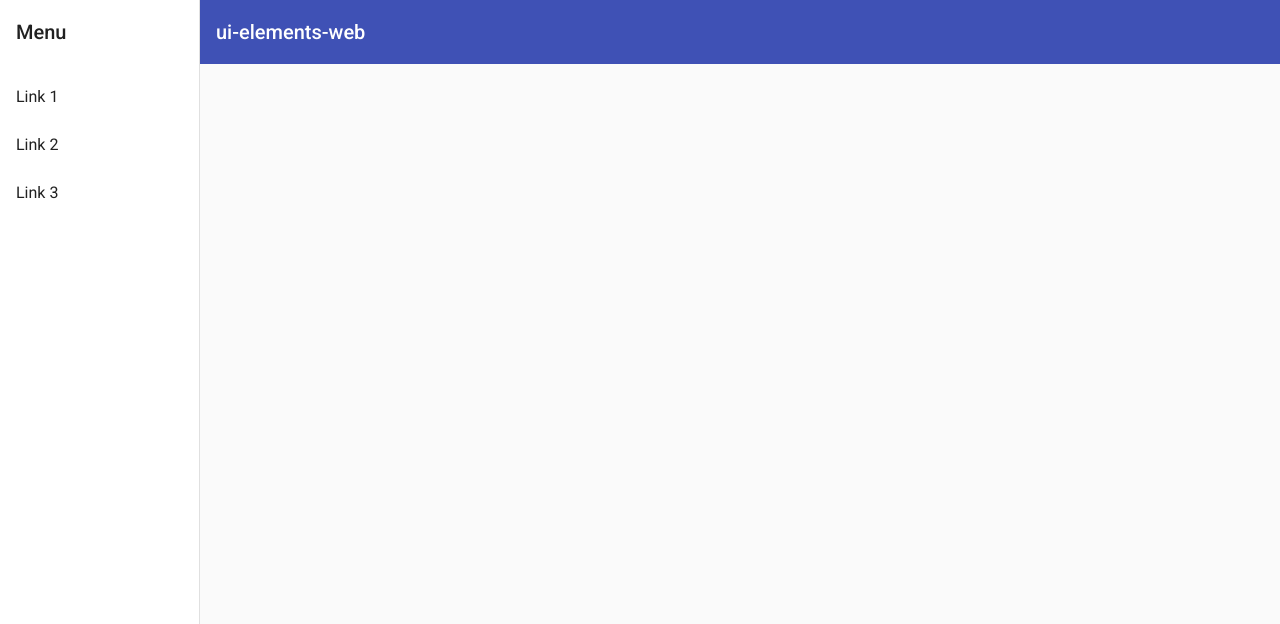
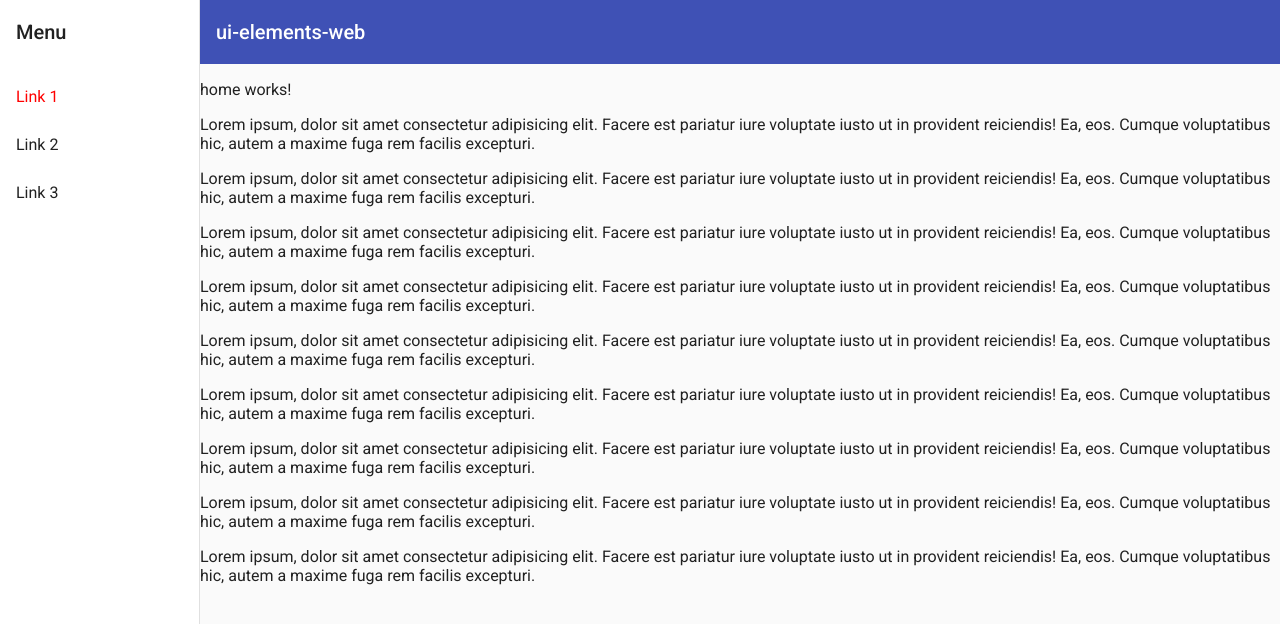
Before and after one commit to MauroGmz/ui-elements-web, an Angular app: page /home in a window 1280 px wide. Shown: the top 624 px of the page. Built offline with nearby package versions, Linux system fonts and the light colour scheme.

Commit message:
finished functionality and routing of thesidenav

```diff
--- a/src/app/app.component.html
+++ b/src/app/app.component.html
@@ -1 +1,3 @@
-<app-nav-main></app-nav-main>
+<app-nav-main>
+    <router-outlet></router-outlet>
+</app-nav-main>
--- /dev/null
+++ b/src/app/apps/apps.component.html
@@ -0,0 +1 @@
+<p>apps works!</p>
--- /dev/null
+++ b/src/app/apps/apps.component.ts
@@ -0,0 +1,15 @@
+import { Component, OnInit } from '@angular/core';
+
+@Component({
+  selector: 'app-apps',
+  templateUrl: './apps.component.html',
+  styleUrls: ['./apps.component.css']
+})
+export class AppsComponent implements OnInit {
+
+  constructor() { }
+
+  ngOnInit(): void {
+  }
+
+}
--- a/src/app/home/home.component.html
+++ b/src/app/home/home.component.html
@@ -1 +1,28 @@
 <p>home works!</p>
+<p>Lorem ipsum, dolor sit amet consectetur adipisicing elit.
+Facere est pariatur iure voluptate iusto ut in provident reiciendis! Ea, eos.
+Cumque voluptatibus hic, autem a maxime fuga rem facilis excepturi.</p>
+<p>Lorem ipsum, dolor sit amet consectetur adipisicing elit.
+Facere est pariatur iure voluptate iusto ut in provident reiciendis! Ea, eos.
+Cumque voluptatibus hic, autem a maxime fuga rem facilis excepturi.</p>
+<p>Lorem ipsum, dolor sit amet consectetur adipisicing elit.
+Facere est pariatur iure voluptate iusto ut in provident reiciendis! Ea, eos.
+Cumque voluptatibus hic, autem a maxime fuga rem facilis excepturi.</p>
+<p>Lorem ipsum, dolor sit amet consectetur adipisicing elit.
+    Facere est pariatur iure voluptate iusto ut in provident reiciendis! Ea, eos.
+    Cumque voluptatibus hic, autem a maxime fuga rem facilis excepturi.</p>
+    <p>Lorem ipsum, dolor sit amet consectetur adipisicing elit.
+    Facere est pariatur iure voluptate iusto ut in provident reiciendis! Ea, eos.
+    Cumque voluptatibus hic, autem a maxime fuga rem facilis excepturi.</p>
+    <p>Lorem ipsum, dolor sit amet consectetur adipisicing elit.
+    Facere est pariatur iure voluptate iusto ut in provident reiciendis! Ea, eos.
+    Cumque voluptatibus hic, autem a maxime fuga rem facilis excepturi.</p>
+    <p>Lorem ipsum, dolor sit amet consectetur adipisicing elit.
+        Facere est pariatur iure voluptate iusto ut in provident reiciendis! Ea, eos.
+        Cumque voluptatibus hic, autem a maxime fuga rem facilis excepturi.</p>
+        <p>Lorem ipsum, dolor sit amet consectetur adipisicing elit.
+        Facere est pariatur iure voluptate iusto ut in provident reiciendis! Ea, eos.
+        Cumque voluptatibus hic, autem a maxime fuga rem facilis excepturi.</p>
+        <p>Lorem ipsum, dolor sit amet consectetur adipisicing elit.
+        Facere est pariatur iure voluptate iusto ut in provident reiciendis! Ea, eos.
+        Cumque voluptatibus hic, autem a maxime fuga rem facilis excepturi.</p>
--- a/src/app/main/nav-main/nav-main.component.css
+++ b/src/app/main/nav-main/nav-main.component.css
@@ -15,3 +15,7 @@
   top: 0;
   z-index: 1;
 }
+
+.active {
+  color: red;
+}
--- a/src/app/main/nav-main/nav-main.component.html
+++ b/src/app/main/nav-main/nav-main.component.html
@@ -5,9 +5,9 @@
       [opened]="(isHandset$ | async) === false">
     <mat-toolbar>Menu</mat-toolbar>
     <mat-nav-list>
-      <a mat-list-item href="#">Link 1</a>
-      <a mat-list-item href="#">Link 2</a>
-      <a mat-list-item href="#">Link 3</a>
+      <a mat-list-item [routerLink]="['home']" routerLinkActive="active">Link 1</a>
+      <a mat-list-item [routerLink]="['apps']">Link 2</a>
+      <a mat-list-item [routerLink]="['home']">Link 3</a>
     </mat-nav-list>
   </mat-sidenav>
   <mat-sidenav-content>
@@ -22,6 +22,7 @@
       </button>
       <span>ui-elements-web</span>
     </mat-toolbar>
+    <ng-content></ng-content>
     <!-- Add Content Here -->
   </mat-sidenav-content>
 </mat-sidenav-container>
```
Also changed, not shown: src/app/app.module.ts (+25 -1 lines), src/app/apps/apps.component.css (added), 1 other file (tests, documents, lock files or other folders).
